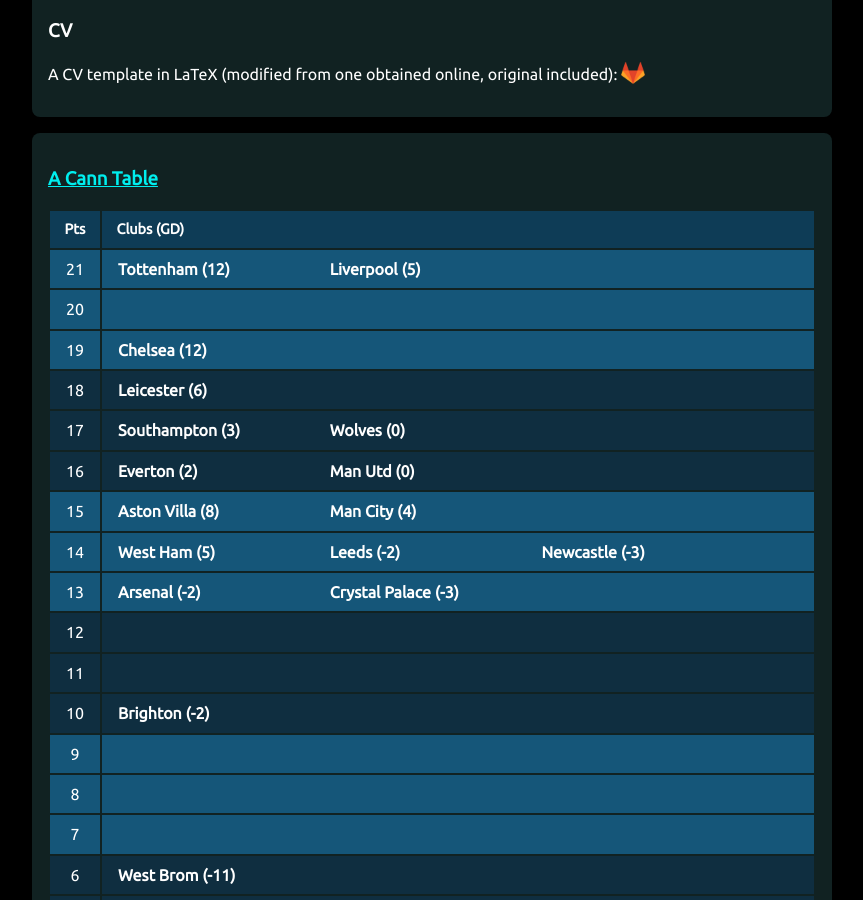
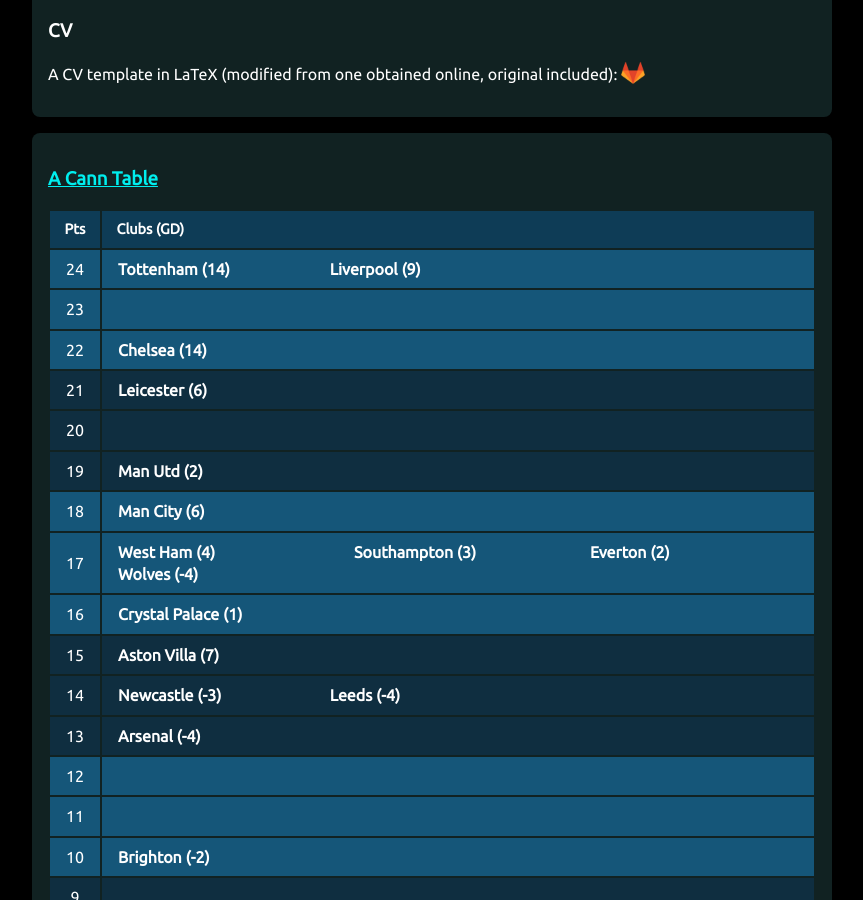
Before and after one commit to muru/muru.github.io, a Jekyll site: the page built from resources.md, in a window 1280 px wide and 900 px high, scrolled down 1593 px. Shown: the whole window, without its empty margins (208-1071 px from the left). Built offline with Jekyll 4.4.1, drawn with Linux system fonts in a browser that asks for light colours; some of the changed text lies outside the part shown.

Commit message:
updated cann-table: Mon  7 Dec 10:03:18 JST 2020

```diff
--- a/cann-table.html
+++ b/cann-table.html
@@ -1,129 +1,144 @@
 <table id="cann-table">
 <thead> <th> Pts </th> <th> Clubs (GD) </th> </thead>
 	<tr class="cann-row-1">
-		<td class="cann-point"> 21 </td>
+		<td class="cann-point"> 24 </td>
 		<td class="cann-clubs">
-			<span class="club-name"> Tottenham (12) </span>
-			<span class="club-name"> Liverpool (5) </span>
+			<span class="club-name"> Tottenham (14) </span>
+			<span class="club-name"> Liverpool (9) </span>
 		</td>
  	</tr>
 	<tr class="cann-row-1">
-		<td class="cann-point"> 20 </td>
+		<td class="cann-point"> 23 </td>
 		<td class="cann-clubs">
 		</td>
  	</tr>
 	<tr class="cann-row-1">
-		<td class="cann-point"> 19 </td>
+		<td class="cann-point"> 22 </td>
 		<td class="cann-clubs">
-			<span class="club-name"> Chelsea (12) </span>
+			<span class="club-name"> Chelsea (14) </span>
 		</td>
  	</tr>
 	<tr class="cann-row-2">
-		<td class="cann-point"> 18 </td>
+		<td class="cann-point"> 21 </td>
 		<td class="cann-clubs">
 			<span class="club-name"> Leicester (6) </span>
 		</td>
  	</tr>
 	<tr class="cann-row-2">
-		<td class="cann-point"> 17 </td>
+		<td class="cann-point"> 20 </td>
 		<td class="cann-clubs">
-			<span class="club-name"> Southampton (3) </span>
-			<span class="club-name"> Wolves (0) </span>
 		</td>
  	</tr>
 	<tr class="cann-row-2">
-		<td class="cann-point"> 16 </td>
+		<td class="cann-point"> 19 </td>
 		<td class="cann-clubs">
-			<span class="club-name"> Everton (2) </span>
-			<span class="club-name"> Man Utd (0) </span>
+			<span class="club-name"> Man Utd (2) </span>
 		</td>
  	</tr>
 	<tr class="cann-row-1">
-		<td class="cann-point"> 15 </td>
+		<td class="cann-point"> 18 </td>
 		<td class="cann-clubs">
-			<span class="club-name"> Aston Villa (8) </span>
-			<span class="club-name"> Man City (4) </span>
+			<span class="club-name"> Man City (6) </span>
 		</td>
  	</tr>
 	<tr class="cann-row-1">
-		<td class="cann-point"> 14 </td>
+		<td class="cann-point"> 17 </td>
 		<td class="cann-clubs">
-			<span class="club-name"> West Ham (5) </span>
-			<span class="club-name"> Leeds (-2) </span>
-			<span class="club-name"> Newcastle (-3) </span>
+			<span class="club-name"> West Ham (4) </span>
+			<span class="club-name"> Southampton (3) </span>
+			<span class="club-name"> Everton (2) </span>
+			<span class="club-name"> Wolves (-4) </span>
 		</td>
  	</tr>
 	<tr class="cann-row-1">
-		<td class="cann-point"> 13 </td>
+		<td class="cann-point"> 16 </td>
 		<td class="cann-clubs">
-			<span class="club-name"> Arsenal (-2) </span>
-			<span class="club-name"> Crystal Palace (-3) </span>
+			<span class="club-name"> Crystal Palace (1) </span>
 		</td>
  	</tr>
 	<tr class="cann-row-2">
+		<td class="cann-point"> 15 </td>
+		<td class="cann-clubs">
+			<span class="club-name"> Aston Villa (7) </span>
+		</td>
+ 	</tr>
+	<tr class="cann-row-2">
+		<td class="cann-point"> 14 </td>
+		<td class="cann-clubs">
+			<span class="club-name"> Newcastle (-3) </span>
+			<span class="club-name"> Leeds (-4) </span>
+		</td>
+ 	</tr>
+	<tr class="cann-row-2">
+		<td class="cann-point"> 13 </td>
+		<td class="cann-clubs">
+			<span class="club-name"> Arsenal (-4) </span>
+		</td>
+ 	</tr>
+	<tr class="cann-row-1">
 		<td class="cann-point"> 12 </td>
 		<td class="cann-clubs">
 		</td>
  	</tr>
-	<tr class="cann-row-2">
+	<tr class="cann-row-1">
 		<td class="cann-point"> 11 </td>
 		<td class="cann-clubs">
 		</td>
  	</tr>
-	<tr class="cann-row-2">
+	<tr class="cann-row-1">
 		<td class="cann-point"> 10 </td>
 		<td class="cann-clubs">
 			<span class="club-name"> Brighton (-2) </span>
 		</td>
  	</tr>
-	<tr class="cann-row-1">
+	<tr class="cann-row-2">
 		<td class="cann-point"> 9 </td>
 		<td class="cann-clubs">
 		</td>
  	</tr>
-	<tr class="cann-row-1">
+	<tr class="cann-row-2">
 		<td class="cann-point"> 8 </td>
 		<td class="cann-clubs">
 		</td>
  	</tr>
+	<tr class="cann-row-2">
+		<td class="cann-point"> 7 </td>
+		<td class="cann-clubs">
+			<span class="club-name"> Fulham (-10) </span>
+		</td>
+ 	</tr>
 	<tr class="cann-row-1">
-		<td class="cann-point"> 7 </td>
+		<td class="cann-point"> 6 </td>
+		<td class="cann-clubs">
+			<span class="club-name"> Burnley (-13) </span>
+			<span class="club-name"> West Brom (-15) </span>
+		</td>
+ 	</tr>
+	<tr class="cann-row-1">
+		<td class="cann-point"> 5 </td>
+		<td class="cann-clubs">
+		</td>
+ 	</tr>
+	<tr class="cann-row-1">
+		<td class="cann-point"> 4 </td>
 		<td class="cann-clubs">
 		</td>
  	</tr>
 	<tr class="cann-row-2">
-		<td class="cann-point"> 6 </td>
-		<td class="cann-clubs">
-			<span class="club-name"> West Brom (-11) </span>
-		</td>
- 	</tr>
-	<tr class="cann-row-2">
-		<td class="cann-point"> 5 </td>
-		<td class="cann-clubs">
-			<span class="club-name"> Burnley (-13) </span>
-		</td>
- 	</tr>
-	<tr class="cann-row-2">
-		<td class="cann-point"> 4 </td>
-		<td class="cann-clubs">
-			<span class="club-name"> Fulham (-9) </span>
-		</td>
- 	</tr>
-	<tr class="cann-row-1">
 		<td class="cann-point"> 3 </td>
 		<td class="cann-clubs">
 		</td>
  	</tr>
-	<tr class="cann-row-1">
+	<tr class="cann-row-2">
 		<td class="cann-point"> 2 </td>
 		<td class="cann-clubs">
 		</td>
  	</tr>
-	<tr class="cann-row-1">
+	<tr class="cann-row-2">
 		<td class="cann-point"> 1 </td>
 		<td class="cann-clubs">
-			<span class="club-name"> Sheff Utd (-12) </span>
+			<span class="club-name"> Sheff Utd (-13) </span>
 		</td>
  	</tr>
 </table>
-<span id="cann-gen-note"> Generated on  Monday, 30 November 2020 at 10:03 JST. </span>
+<span id="cann-gen-note"> Generated on  Monday, 07 December 2020 at 10:03 JST. </span>
```
